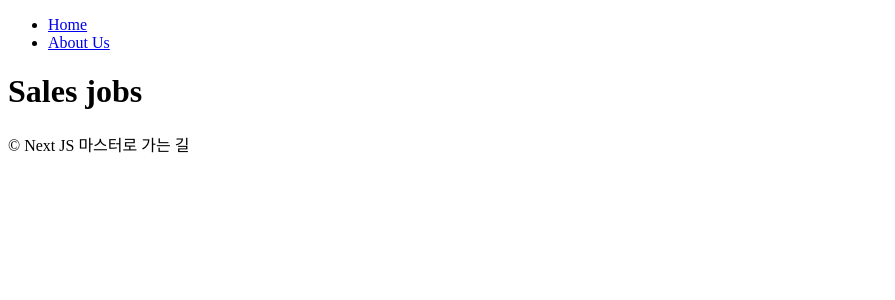
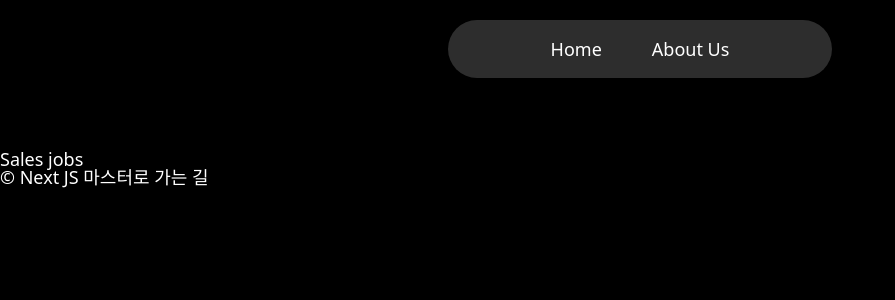
Before and after one commit to perci2an/NextBeginner, a Next.js app: page /about-us/company/jobs/sales in a window 1280 px wide. Shown: the top 300 px of the page, without its empty margins (0-895 px from the left). Built offline with nearby package versions, Linux system fonts and the light colour scheme.

Commit message:
#4.3 Movie Styles

```diff
--- /dev/null
+++ b/app/(movies)/movies/[id]/error.tsx
@@ -0,0 +1,5 @@
+"use client";
+
+export default function OMG() {
+  return <h1>oh my god..</h1>;
+}
--- a/app/layout.tsx
+++ b/app/layout.tsx
@@ -1,3 +1,4 @@
+import "../styles/global.css";
 import Navigation from "../components/navigation";
 
 export const metadata = {
--- a/components/movie-info.tsx
+++ b/components/movie-info.tsx
@@ -2,7 +2,7 @@
 
 async function getMovie(id: string) {
   console.log(`Fetching movies: ${Date.now()}`);
-  await new Promise((resolve) => setTimeout(resolve, 3000));
+  await new Promise((resolve) => setTimeout(resolve, 2000));
   const response = await fetch(`${API_URL}/${id}`);
   return response.json();
 }
--- a/components/movie-videos.tsx
+++ b/components/movie-videos.tsx
@@ -1,10 +1,11 @@
 import { API_URL } from "../app/(home)/page";
 
 async function getVideos(id: string) {
+  const response = await fetch(`${API_URL}/${id}/videos`);
   console.log(`Fetching videos: ${Date.now()}`);
-  await new Promise((resolve) => setTimeout(resolve, 3000));
-  const response = await fetch(`${API_URL}/${id}/videos`);
+  await new Promise((resolve) => setTimeout(resolve, 2000));
   return response.json();
+  throw new Error("something broke...");
 }
 
 export default async function MovieVideos({ id }: { id: string }) {
--- a/components/navigation.tsx
+++ b/components/navigation.tsx
@@ -1,11 +1,13 @@
 "use client";
+
 import Link from "next/link";
 import { usePathname } from "next/navigation";
+import styles from "../styles/navigation.module.css";
 
 export default function Navigation() {
   const path = usePathname();
   return (
-    <nav>
+    <nav className={styles.nav}>
       <ul>
         <li>
           <Link href="/">Home</Link> {path === "/" ? "🔥" : ""}
--- /dev/null
+++ b/styles/global.css
@@ -0,0 +1,146 @@
+html,
+body,
+div,
+span,
+applet,
+object,
+iframe,
+h1,
+h2,
+h3,
+h4,
+h5,
+h6,
+p,
+blockquote,
+pre,
+a,
+abbr,
+acronym,
+address,
+big,
+cite,
+code,
+del,
+dfn,
+em,
+img,
+ins,
+kbd,
+q,
+s,
+samp,
+small,
+strike,
+strong,
+sub,
+sup,
+tt,
+var,
+b,
+u,
+i,
+center,
+dl,
+dt,
+dd,
+ol,
+ul,
+li,
+fieldset,
+form,
+label,
+legend,
+table,
+caption,
+tbody,
+tfoot,
+thead,
+tr,
+th,
+td,
+article,
+aside,
+canvas,
+details,
+embed,
+figure,
+figcaption,
+footer,
+header,
+hgroup,
+menu,
+nav,
+output,
+ruby,
+section,
+summary,
+time,
+mark,
+audio,
+video {
+margin: 0;
+padding: 0;
+border: 0;
+font-size: 100%;
+font: inherit;
+vertical-align: baseline;
+}
+
+article,
+aside,
+details,
+figcaption,
+figure,
+footer,
+header,
+hgroup,
+menu,
+nav,
+section {
+display: block;
+}
+
+body {
+line-height: 1;
+}
+
+ol,
+ul {
+list-style: none;
+}
+
+blockquote,
+q {
+quotes: none;
+}
+
+blockquote:before,
+blockquote:after,
+q:before,
+q:after {
+content: "";
+content: none;
+}
+
+table {
+border-collapse: collapse;
+border-spacing: 0;
+}
+
+body {
+    padding-top: 150px;
+    font-family: system-ui, -apple-system, BlinkMacSystemFont, 'Segoe UI', Roboto, Oxygen, Ubuntu, Cantarell, 'Open Sans', 'Helvetica Neue', sans-serif;
+    background-color: black;
+    color: white;
+    font-size: 18px;
+}
+
+a{
+    color: inherit;
+    text-decoration: none;
+}
+
+a:hover {
+    text-decoration: underline;
+}
--- /dev/null
+++ b/styles/movie.module.css
@@ -0,0 +1,39 @@
+.movie {
+    display: grid;
+    grid-template-rows: 1fr auto;
+    gap: 20px;
+    cursor: pointer;
+    place-items: center;
+    }
+
+    .movie img {
+    max-width: 100%;
+    min-height: 100%;
+    border-radius: 10px;
+    transition: opacity 0.3s ease-in-out;
+    }
+
+    .movie img {
+    opacity: 0.7;
+    }
+
+    .movie img:hover {
+    opacity: 1;
+    }
+
+    .movie a {
+    text-align: center;
+    }
+
+
+
+    home.module.css
+
+    .container {
+    display: grid;
+    grid-template-columns: repeat(5, 1fr);
+    gap: 25px;
+    max-width: 90%;
+    width: 100%;
+    margin: 0 auto;
+    }
--- /dev/null
+++ b/styles/navigation.module.css
@@ -0,0 +1,28 @@
+.nav{
+    background-color: #2d2d2d;
+    position: fixed;
+    width: 30%;
+    margin: 0 auto;
+    top: 20px;
+    border-radius: 50px;
+    padding: 20px 0px;
+    left: 50%;
+    z-index: 10;
+    transform: translateX(-50%);
+    }
+
+    .nav ul {
+    display: flex;
+    justify-content: center;
+    gap: 50px;
+    }
+
+    .nav ul li {
+    list-style: none;
+    transform: none;
+    transition: all 0.1s ease-in-out;
+    }
+
+    .nav ul li:hover {
+    transform: scale(1.05);
+    }
```
Also changed, not shown: app/(home)/page.tsx (+9 -5 lines), app/(movies)/movies/[id]/page.tsx (+4 -11 lines), components/movie.tsx (added, +24 -0 lines), styles/home.module.css (added, +8 -0 lines).
